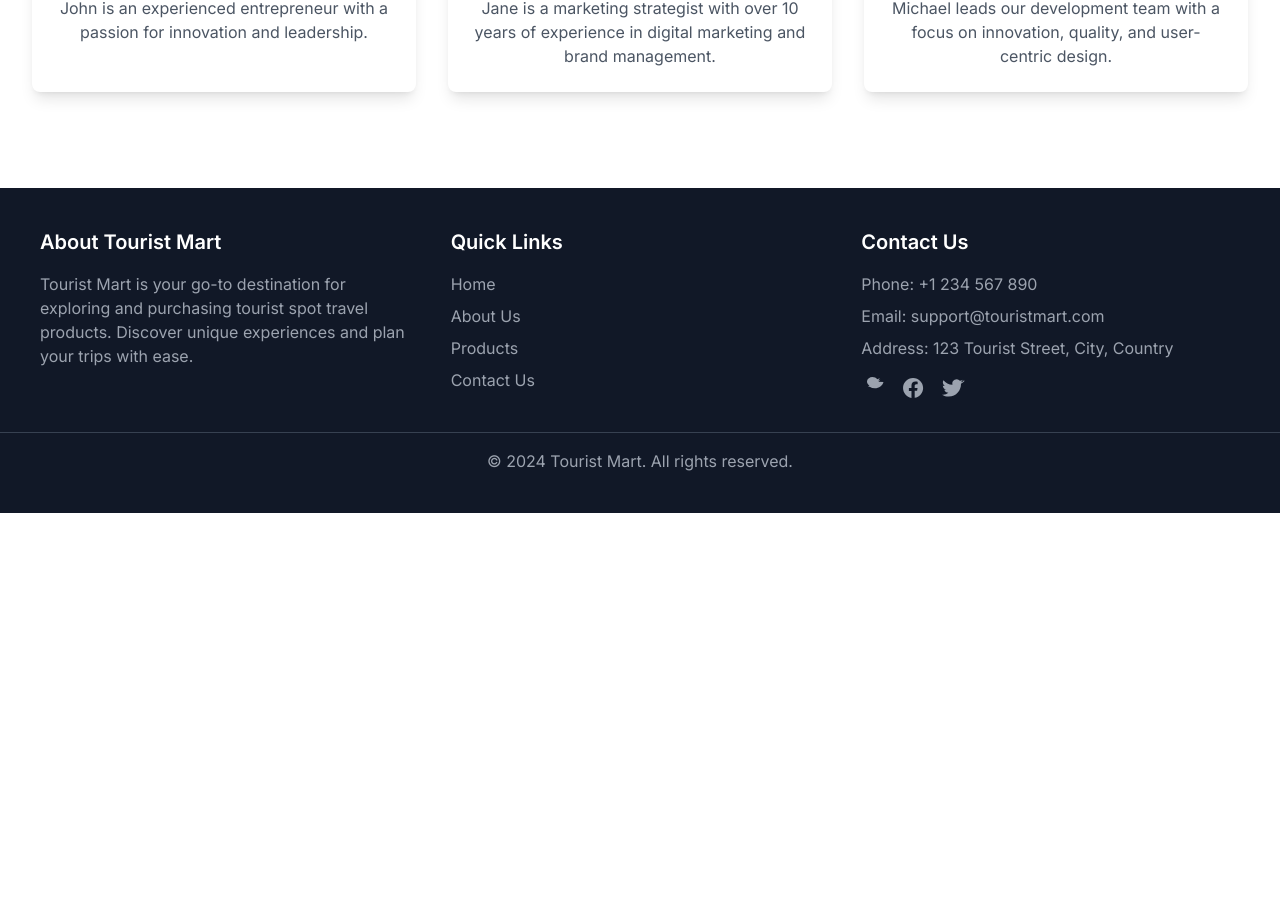
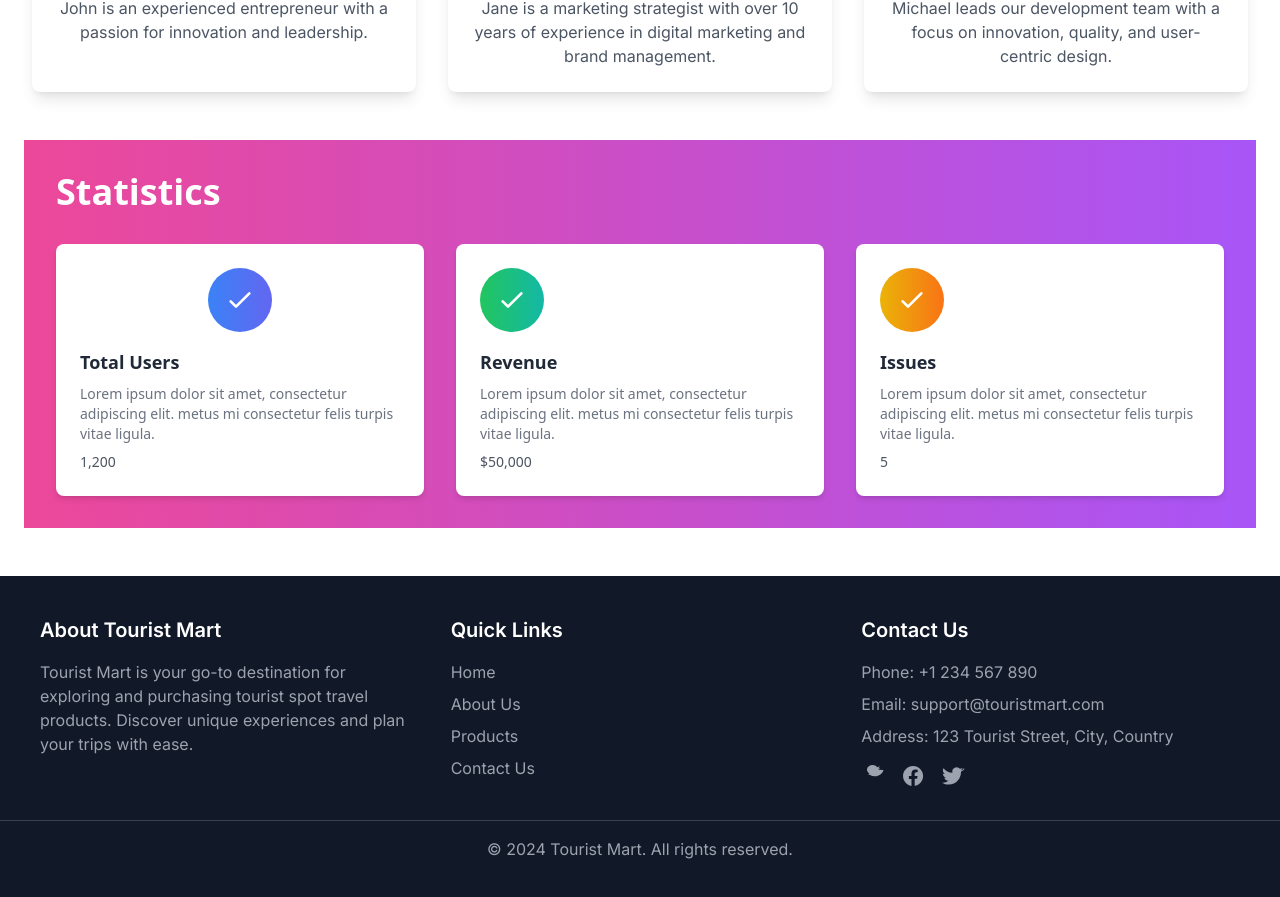
Before and after one commit to altaj1/tourist-mart-2, a Next.js app: page /aboutUs in a window 1280 px wide. Shown: the part 1214-2111 px from the top of the page. Before the commit the page ends 1727 px from the top, so only its background shows below. Built offline with nearby package versions, Linux system fonts and the light colour scheme; no server answers.

Commit message:
update services page

```diff
--- a/src/app/aboutUs/page.jsx
+++ b/src/app/aboutUs/page.jsx
@@ -1,4 +1,5 @@
 // components/AboutUs.jsx
+import Services from '@/components/Services/Services';
 import Image from 'next/image';
 import React from 'react';
 
@@ -102,7 +103,7 @@ Our team is a diverse group of talented professionals united by a shared passion
           </div>
         </div>
       </div>
-      {/* <Services></Services> */}
+      <Services></Services>
     </div>
   </section>
   );
--- /dev/null
+++ b/src/components/Services/Services.jsx
@@ -0,0 +1,51 @@
+import React from 'react';
+
+const Services = () => {
+    return (
+        <div className="bg-gradient-to-r from-pink-500 to-purple-500 p-8 font-sans ">
+      <div className="container mx-auto">
+        <h2 className="text-4xl font-bold text-white mb-8">Statistics</h2>
+        <div className="grid grid-cols-1 sm:grid-cols-2 lg:grid-cols-3 gap-8">
+          <div className="bg-white rounded-lg shadow-md p-6 flex flex-col items-center justify-center">
+            <div className="flex items-center justify-center bg-gradient-to-r from-blue-500 to-indigo-500 rounded-full p-3 w-16 h-16">
+              <svg className="h-8 w-8 text-white" xmlns="http://www.w3.org/2000/svg" fill="none" viewBox="0 0 24 24" stroke="currentColor">
+                <path stroke-linecap="round" stroke-linejoin="round" stroke-width="2" d="M5 13l4 4L19 7"></path>
+              </svg>
+            </div>
+            <div className="mt-4">
+              <p className="text-lg font-semibold text-gray-800">Total Users</p>
+              <p className="text-sm text-gray-500 mt-2">Lorem ipsum dolor sit amet, consectetur adipiscing elit. metus mi consectetur felis turpis vitae ligula.</p>
+              <p className="text-gray-600 text-sm mt-2">1,200</p>
+            </div>
+          </div>
+          <div className="bg-white rounded-lg shadow-md p-6">
+            <div className="flex items-center justify-center bg-gradient-to-r from-green-500 to-teal-500 rounded-full p-3 w-16 h-16">
+              <svg className="h-8 w-8 text-white" xmlns="http://www.w3.org/2000/svg" fill="none" viewBox="0 0 24 24" stroke="currentColor">
+                <path stroke-linecap="round" stroke-linejoin="round" stroke-width="2" d="M5 13l4 4L19 7"></path>
+              </svg>
+            </div>
+            <div className="mt-4">
+              <p className="text-lg font-semibold text-gray-800">Revenue</p>
+              <p className="text-sm text-gray-500 mt-2">Lorem ipsum dolor sit amet, consectetur adipiscing elit. metus mi consectetur felis turpis vitae ligula.</p>
+              <p className="text-gray-600 text-sm mt-2">$50,000</p>
+            </div>
+          </div>
+          <div className="bg-white rounded-lg shadow-md p-6">
+            <div className="flex items-center justify-center bg-gradient-to-r from-yellow-500 to-orange-500 rounded-full p-3 w-16 h-16">
+              <svg className="h-8 w-8 text-white" xmlns="http://www.w3.org/2000/svg" fill="none" viewBox="0 0 24 24" stroke="currentColor">
+                <path stroke-linecap="round" stroke-linejoin="round" stroke-width="2" d="M5 13l4 4L19 7"></path>
+              </svg>
+            </div>
+            <div className="mt-4">
+              <p className="text-lg font-semibold text-gray-800">Issues</p>
+              <p className="text-sm text-gray-500 mt-2">Lorem ipsum dolor sit amet, consectetur adipiscing elit. metus mi consectetur felis turpis vitae ligula.</p>
+              <p className="text-gray-600 text-sm mt-2">5</p>
+            </div>
+          </div>
+        </div>
+      </div>
+    </div>
+    );
+};
+
+export default Services;
```
